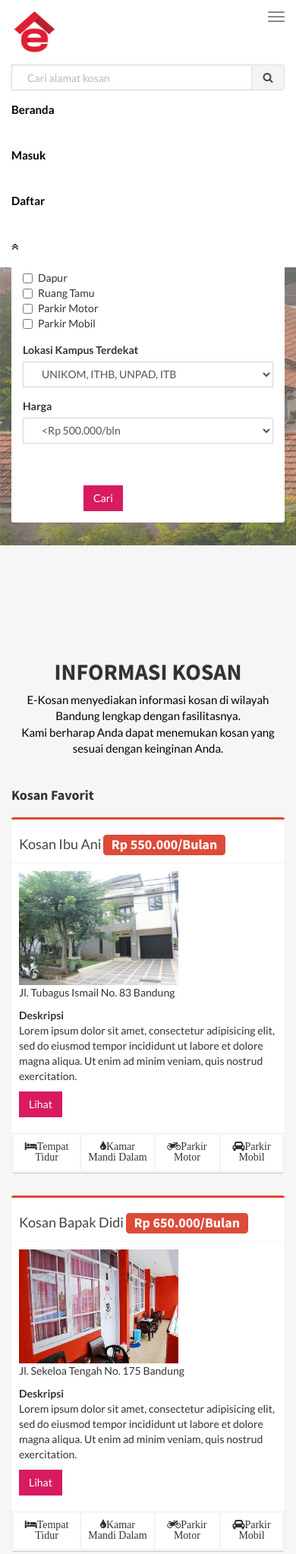
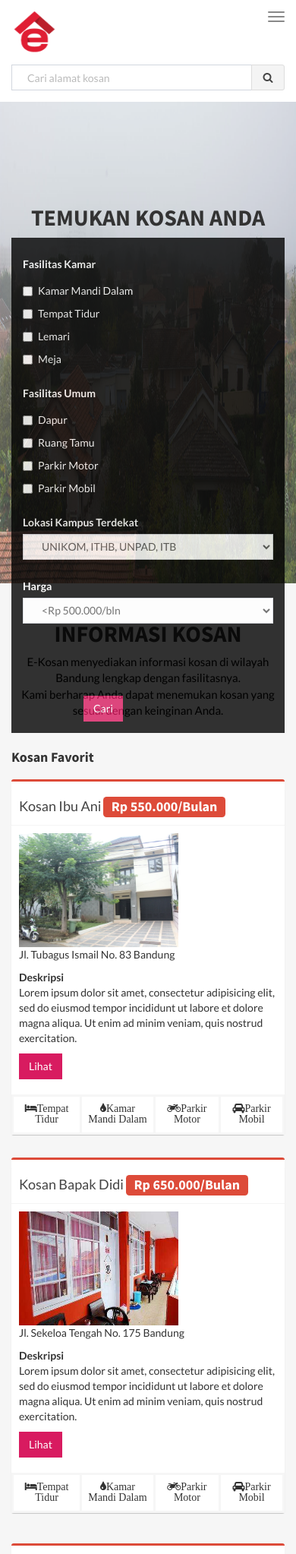
Before and after one commit to nisaa/Tugas-Akhir, a PHP site: page /Tugas-Akhir/ in a window 390 px wide; the page is wider, and only the part inside the window is pictured. Shown: the top 2046 px of that part at 76% size. Run offline with PHP 8.4, Linux system fonts and the light colour scheme.

Commit message:
responsive navbar

```diff
--- a/resources/css/style.css
+++ b/resources/css/style.css
@@ -46,14 +46,13 @@ h6 {
     font-weight: bold;
 }
 
+/* For media 768px and larger */
 @media (min-width: 768px) {
     .navbar-right {
         float: right;
         margin-right: 20px;
     }
-}
 
-@media (min-width: 768px) {
     .form-inline .input-group {
         display: inline-table;
         vertical-align: middle;
@@ -61,9 +60,25 @@ h6 {
     }
 }
 
+/* Lebar kurang dari 992, height & widthnya 100% */
+@media (min-width: 992px) {
+    .item .image img {
+        height: 100%;
+        width: 100%;
+    }
+
+    .button-direction {
+        padding: 10px 0 0 0;
+    }
+}
+
+#beginning {
+    height: 768px;
+}
+
 .intro-picture img {
-    width: 1349px;
-    height: 670px;
+    width: 100%;
+    height: 100%;
     opacity: .7;
     overflow-x: hidden;
     margin-top: 60px;
@@ -71,10 +86,21 @@ h6 {
     z-index: -1;
 }
 
-@media (min-width: 768px) {
-    .intro-picture img {
+.intro-description {
+    padding-top: 250px;
+}
 
-    }
+.box-searching {
+    background: #000;
+    opacity: .8;
+}
+
+label {
+    padding-top: 10px;
+}
+
+.label-searching {
+    color: #fff;
 }
 
 .checkbox {
@@ -106,18 +132,15 @@ h6 {
 }
 
 .button-direction {
-    padding-left: 80px;
-    padding-top: 40px;
+    padding: 80px 0 0 80px;
 }
 
 .box {
-    margin-top: 10px;
-    margin-bottom: 30px;
+    margin: 10px 0 30px 0;
 }
 
 .container h2 {
     text-align: center;
-    padding-top: 100px;
 }
 
 .information {
--- a/views/frontend/components/header.php
+++ b/views/frontend/components/header.php
@@ -33,13 +33,13 @@
       <div class="container">
       <!-- Brand and toggle get grouped for better mobile display -->
       <div class="navbar-header">
-        <button type="button" class="navbar-toggle collapsed" data-toggle="collapse" data-target="#bs-example-navbar-collapse-1" aria-expanded="false">
+        <button type="button" class="navbar-toggle collapsed" data-toggle="collapse" data-target="#main-nav">
           <span class="sr-only">Toggle navigation</span>
           <span class="icon-bar"></span>
           <span class="icon-bar"></span>
           <span class="icon-bar"></span>
         </button>
-        <a class="navbar-brand" href="">
+        <a class="navbar-brand" href="index.php">
           <img src="<?php echo $siteUrl . "resources/images/logo.png";?>" alt="Logo E-kosan">
         </a>
       </div>
@@ -55,15 +55,26 @@
               </div>
           </div>
         </form>
+
+        <div class="collapse navbar-collapse" id="main-nav">
           <ul class="nav navbar-nav navbar-left">
-          <li><a href="#">Beranda</a></li>
+            <li><a href="index.php">Beranda</a></li>
             <?php if (isset($_SESSION['logged_in_user'])) { ?>
+              <li class="dropdown">
+                <a href="#" class="dropdown-toggle" data-toggle="dropdown" role="button" aria-haspopup="true" aria-expanded="true">Hai, <?php $_SESSION['logged_in_user']['fullname'] ?><span class="caret"></span></a>
+                <ul class="dropdown-menu">
+                  <li><a href="#">Profil</a></li>
+                  <li role="separator" class="divider"></li>
                   <li><a data-toggle="modal" href="<?= $siteUrl ?>logout.php">Keluar</a></li>
+                </ul>
+              </li>
+
             <?php } else { ?>
               <li><a data-toggle="modal" href="#modalMasuk">Masuk</a></li>
               <li><a data-toggle="modal" href="#modalDaftar">Daftar</a></li>
             <?php } ?>
             <li><a data-scroll href="#beginning" rel="beginning" data-placement="bottom" title="Kembali Ke Atas"><i class="fa fa-angle-double-up"></i></a></li>
           </ul>
+        </div><!-- /.collapse -->
       </div><!-- /.container -->
     </header>
--- a/views/frontend/index.php
+++ b/views/frontend/index.php
@@ -7,23 +7,23 @@ include "views/frontend/components/header.php";
     <section id="beginning">
       <div class="intro-picture">
         <img src="resources/images/bg-home.jpg" alt="intro gambar">
-          hfjshaj
+
         <form action="" method="post">
         <div class="container">
-        <h2>TEMUKAN KOSAN ANDA</h2>
+        <h2 class="intro-description">TEMUKAN KOSAN ANDA</h2>
         <div class="row">
           <div class="col-md-12">
-            <div class="box">
+            <div class="box-searching">
               <div class="panel-body">
                 <form class="form-inline">
                   <div class="row">
                     <div class="col-md-3">
                       <div class="form-group">
-                        <label>Fasilitas Kamar</label>
+                        <label class="label-searching">Fasilitas Kamar</label>
                         <div class="row">
                           <div class="col-md-12">
                             <div class="checkbox">
-                              <label>
+                              <label class="label-searching">
                                 <input type="checkbox" name="bathroom">Kamar Mandi Dalam
                                 </label>
                             </div>
@@ -32,7 +32,7 @@ include "views/frontend/components/header.php";
                         <div class="row">
                           <div class="col-md-12">
                             <div class="checkbox">
-                              <label>
+                              <label class="label-searching">
                                 <input type="checkbox" name="bed">Tempat Tidur
                               </label>
                             </div>
@@ -41,7 +41,7 @@ include "views/frontend/components/header.php";
                         <div class="row">
                           <div class="col-md-12">
                             <div class="checkbox">
-                              <label>
+                              <label class="label-searching">
                                 <input type="checkbox" name="cupboard">Lemari
                               </label>
                             </div>
@@ -50,7 +50,7 @@ include "views/frontend/components/header.php";
                         <div class="row">
                           <div class="col-md-12">
                             <div class="checkbox">
-                              <label>
+                              <label class="label-searching">
                                 <input type="checkbox" name="table">Meja
                               </label>
                             </div>
@@ -61,11 +61,11 @@ include "views/frontend/components/header.php";
 
                     <div class="col-md-3">
                       <div class="form-group">
-                        <label>Fasilitas Umum</label>
+                        <label class="label-searching">Fasilitas Umum</label>
                         <div class="row">
                           <div class="col-md-12">
                             <div class="checkbox">
-                              <label>
+                              <label class="label-searching">
                                 <input type="checkbox" name="kitchen" value="">Dapur
                               </label>
                             </div>
@@ -74,7 +74,7 @@ include "views/frontend/components/header.php";
                         <div class="row">
                           <div class="col-md-12">
                             <div class="checkbox">
-                              <label>
+                              <label class="label-searching">
                                 <input type="checkbox" name="living_room" value="">Ruang Tamu
                               </label>
                             </div>
@@ -83,7 +83,7 @@ include "views/frontend/components/header.php";
                         <div class="row">
                           <div class="col-md-12">
                             <div class="checkbox">
-                              <label>
+                              <label class="label-searching">
                                 <input type="checkbox" name="bike_parking" value="">Parkir Motor
                               </label>
                             </div>
@@ -92,7 +92,7 @@ include "views/frontend/components/header.php";
                         <div class="row">
                           <div class="col-md-12">
                             <div class="checkbox">
-                              <label>
+                              <label class="label-searching">
                                 <input type="checkbox" name="car_parking" value="">Parkir Mobil
                               </label>
                             </div>
@@ -103,7 +103,7 @@ include "views/frontend/components/header.php";
 
                     <div class="col-md-3">
                       <div class="form-group">
-                        <label>Lokasi Kampus Terdekat</label>
+                        <label class="label-searching">Lokasi Kampus Terdekat</label>
                         <select name="location" id="" class="form-control">
                           <option>UNIKOM, ITHB, UNPAD, ITB</option>
                           <option>UNISBA, UNPAS</option>
@@ -113,7 +113,7 @@ include "views/frontend/components/header.php";
                         </select>
                       </div>
                       <div class="form-group">
-                        <label>Harga</label>
+                        <label class="label-searching">Harga</label>
                         <select name="price" id="" class="form-control">
                           <option> &lt;Rp 500.000/bln </option>
                           <option> Rp 500.000 - Rp 1.000.000/bln</option>
@@ -132,9 +132,9 @@ include "views/frontend/components/header.php";
                 </form>
               </div><!-- /.panel-body -->
             </div><!-- /.box -->
-          </div><!-- ./col -->
-        </div><!-- ./row -->
-        </div><!-- ./container -->
+          </div><!-- /.col -->
+        </div><!-- /.row -->
+        </div><!-- /.container -->
       </form>
     </section>
 
```
Lines whose indentation alone changed are shown as unchanged.
